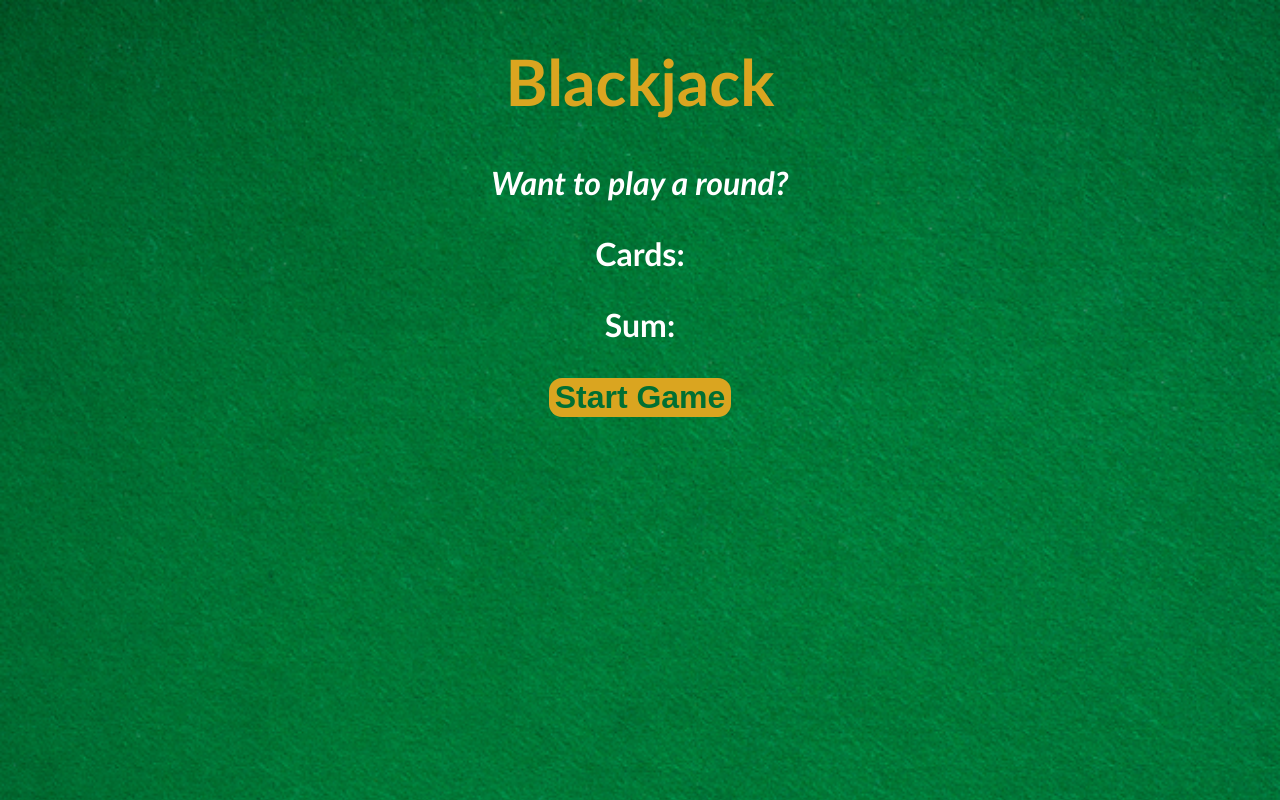
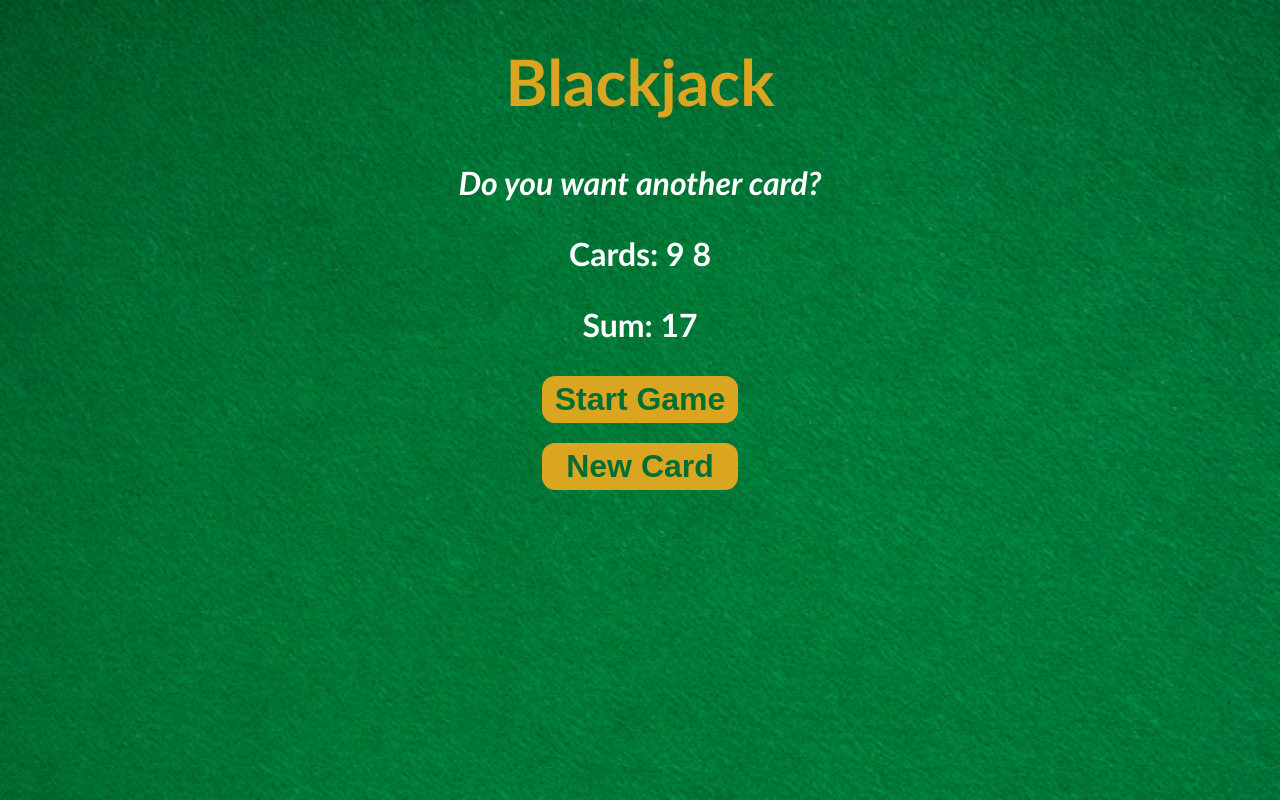
Before and after one commit to Empyritz/Javascript, a plain HTML site: page index.html in a window 1280 px wide. Both pictures are taken after a click on the button "Start Game". Drawn offline with Linux system fonts and the light colour scheme.

Commit message:
Making a BlackJacj Game using random numbers and printing on screen the cards and the result of rhe cards and saying to the player if want a card if he lost or if he won

```diff
--- a/index.html
+++ b/index.html
@@ -11,8 +11,12 @@
 <body>
     <h1>Blackjack</h1>
     <p id="message-el">Want to play a round?</p>
-    <p>Cards: </p>
-    <p>Sum: </p>
-    <button>Start Game</button>
+    <p id="cards-el">Cards: </p>
+    <p id="sum-el">Sum: </p>
+    <div class="btnContainer">
+        <button id="buttonStart">Start Game</button>
+        <button id="buttonNew">New Card</button>
+    </div>
+
 </body>
 </html>
--- a/main.css
+++ b/main.css
@@ -16,14 +16,21 @@ h1 {
     font-style: italic;
 }
 
+.btnContainer {
+    display: grid;
+    place-content: center;
+}
+
 button {
+    margin-bottom: 20px;
     color: #016f32;
-    width: auto;
+    max-width: 300px;
     font-size: 2rem;
-    font-weight: 700;
+    font-weight: bold;
     background-color: goldenrod;
     white-space: nowrap;
     border: none;
     border-radius: 13px;
     cursor: pointer;
+    padding: 5px 13px;
 }
--- a/main.js
+++ b/main.js
@@ -1,13 +1,63 @@
-let firstCard = 6;
-let secondCard = 9;
+let firstCard = getRandomCard();
+let secondCard = getRandomCard();
 let sum = firstCard + secondCard;
+let cards = [firstCard, secondCard];
+let message = ""
+let isAlive = true
+let hasBlackjack = false
+
+
+let messageEl = document.querySelector("#message-el")
+let startBtn = document.querySelector("#buttonStart")
+let newBtn = document.querySelector("#buttonNew")
+let sumEl = document.querySelector("#sum-el")
+let cardsEl = document.querySelector("#cards-el")
+
+
+startBtn.addEventListener("click", startGame)
+newBtn.addEventListener("click", newCard)
+
+
+function getRandomCard () {
+    let randomNumber = Math.floor(Math.random()*13) + 1
+    if (randomNumber > 10) {
+        return 10
+    } else if (randomNumber == 1) {
+        return 11
+    } else {
+        return randomNumber;
+    }
+}
+
 
 function startGame () {
+    renderGame()
+}
+
+function renderGame () {
     if (sum < 21) {
-        console.log("Do you want another card")
+        message = "Do you want another card?"
     } else if (sum === 21) {
-        console.log("Wohoo! You`ve got Blackjack")
+        message = "Wohoo! You`ve got Blackjack"
+        hasBlackjack = true
     } else {
-        console.log("You`re out of the Game")
+        message = "You`re out of the Game"
+        isAlive = false
+    };
+
+    cardsEl.textContent = "Cards: " ;
+
+    for (i = 0; i < cards.length; i++) {
+        cardsEl.textContent += cards[i] + " "
     }
+    sumEl.textContent = "Sum: " + sum;
+    messageEl.textContent = message;
+
+};
+
+function newCard () {
+    let card = getRandomCard()
+    sum += card
+    cards.push(card)
+    renderGame()
 }
```
